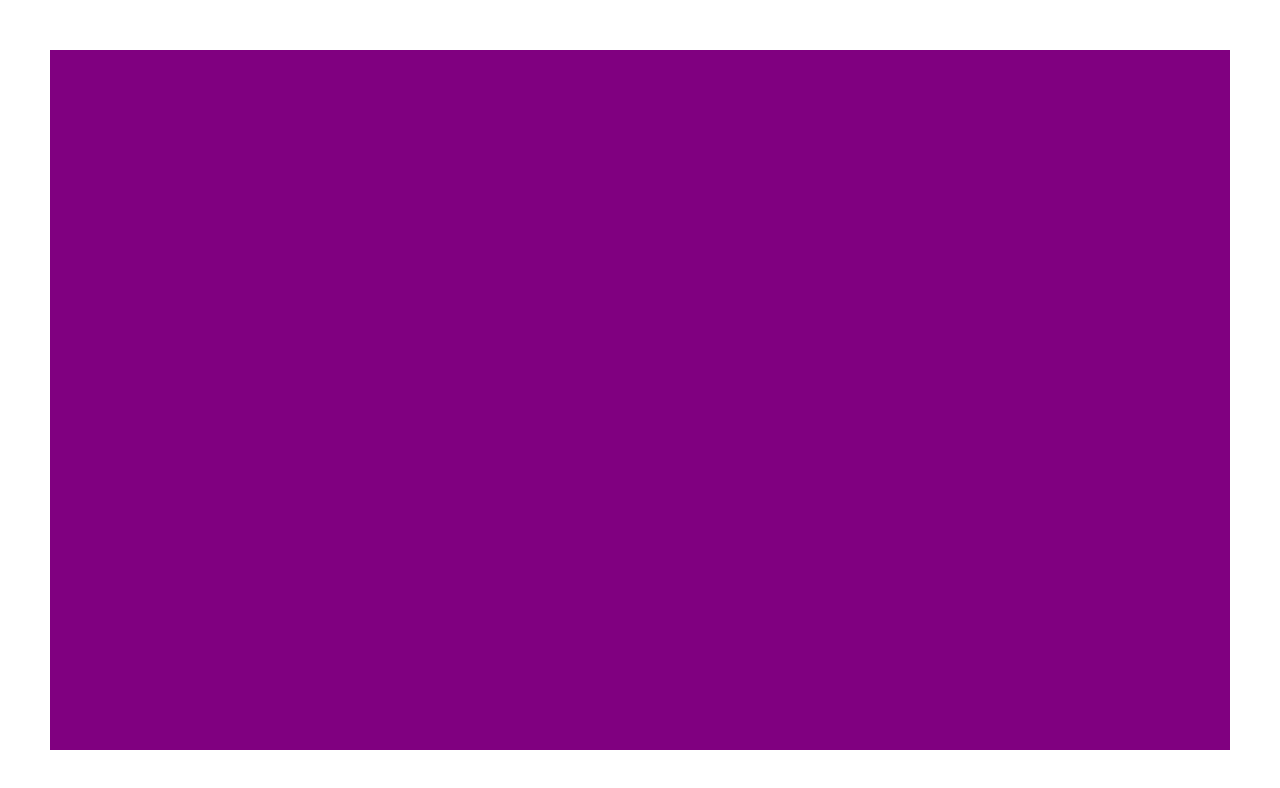
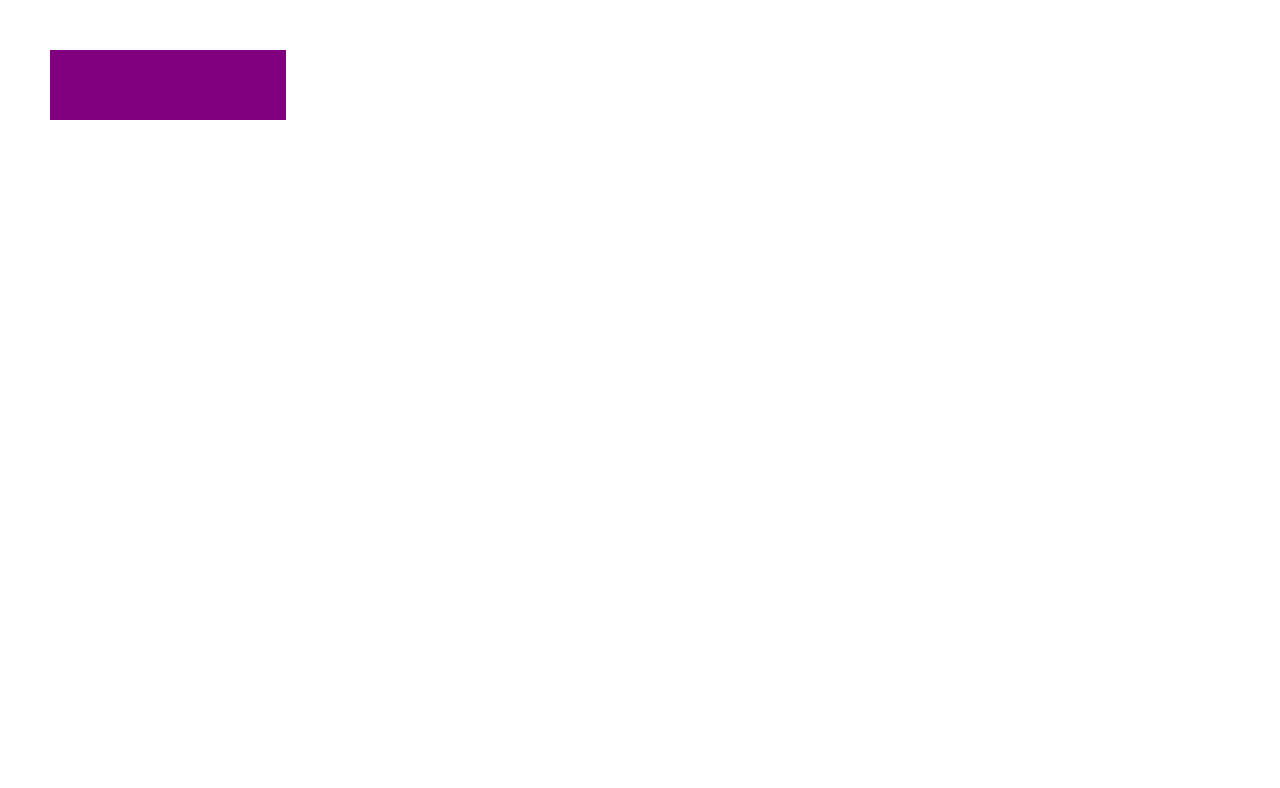
Before and after one commit to jelkimantis/fancyReact, a React (Create React App) app: page / in a window 1280 px wide. Shown: the top 788 px of the page. Built offline with nearby package versions, Linux system fonts and the light colour scheme.

Commit message:
two squares, both colorful

```diff
--- a/src/App.js
+++ b/src/App.js
@@ -4,15 +4,14 @@
 import './App.css';
 
 
-
-class App extends React.Component {
+class Square extends React.Component {
   constructor(props){
     super(props);
+    this.getFancy = this.getFancy.bind(this);
+
     this.state={
       color: "purple"
     }
-  this.getFancy = this.getFancy.bind(this);
-  this.Square = this.Square.bind(this);
   }
   getFancy() {
     let fancyColor = '#'+ Math.floor(Math.random()*16777215).toString(16);
@@ -20,8 +19,7 @@
     console.log("here");
    }
 
- Square(props) {
-
+  render(){
     return (
       <div
       onMouseOver={this.getFancy}
@@ -30,20 +28,41 @@
       >{this.props.value}</div>
       )
     }
+  }
+
+class App extends React.Component {
+ constructor(props){
+  super(props);
+
+  this.renderSquare = this.renderSquare.bind(this);
+ }
+
+renderSquare(props) {
+  return(
+<div
+     onMouseOver={this.getFancy}
+     className="fancyDiv"
+     style={{backgroundColor: this.state.color}}
+   >{props}</div>
+  );
+}
   render(){
 
-    let divGrid = [];
-    for(let i = 0; i < 100; i++){
-      divGrid.push(this.Square(i))
+    // let divGrid = [];
+    // for(let i = 0; i < 100; i++){
+      // divGrid.push(this.square(i))
+      // AN IDEA: Set the color inside the for loop??
+      // let currentColor = "style={{backgroundColor: this.state.color}}"
+
       // divGrid.push
       //   (<div
       //     onMouseOver={this.getFancy}
       //     className="fancyDiv"
       //     style={{backgroundColor: this.state.color}}
       //   ></div>)
-    }
+    // }
     return (
-    <div className="bigDiv">{divGrid}</div>
+    <div className="bigDiv"><Square/><Square /></div>
   );
  }
 }
```
Also changed, not shown: 1 other file (tests, documents, lock files or other folders). Lines whose indentation alone changed are shown as unchanged.
